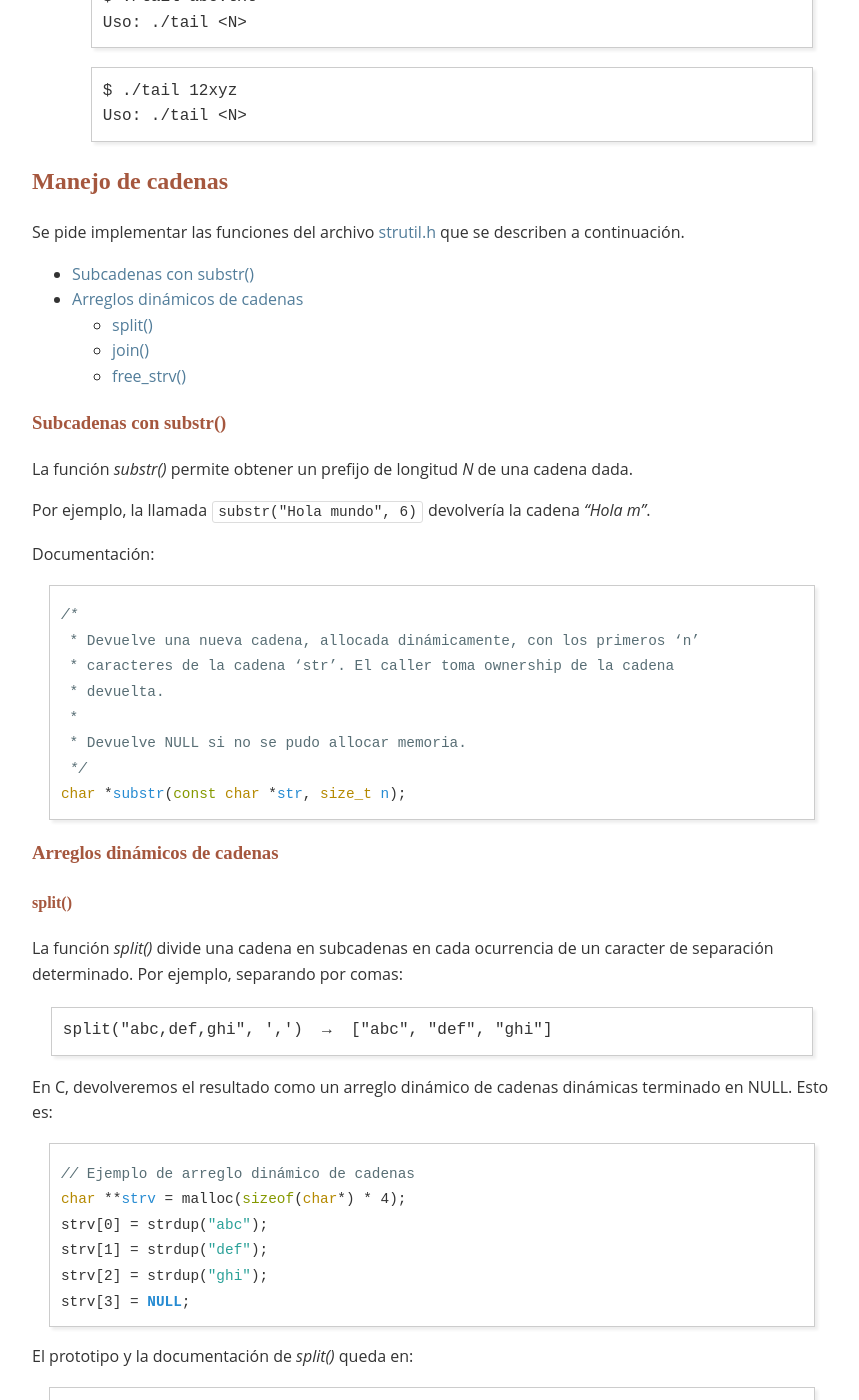
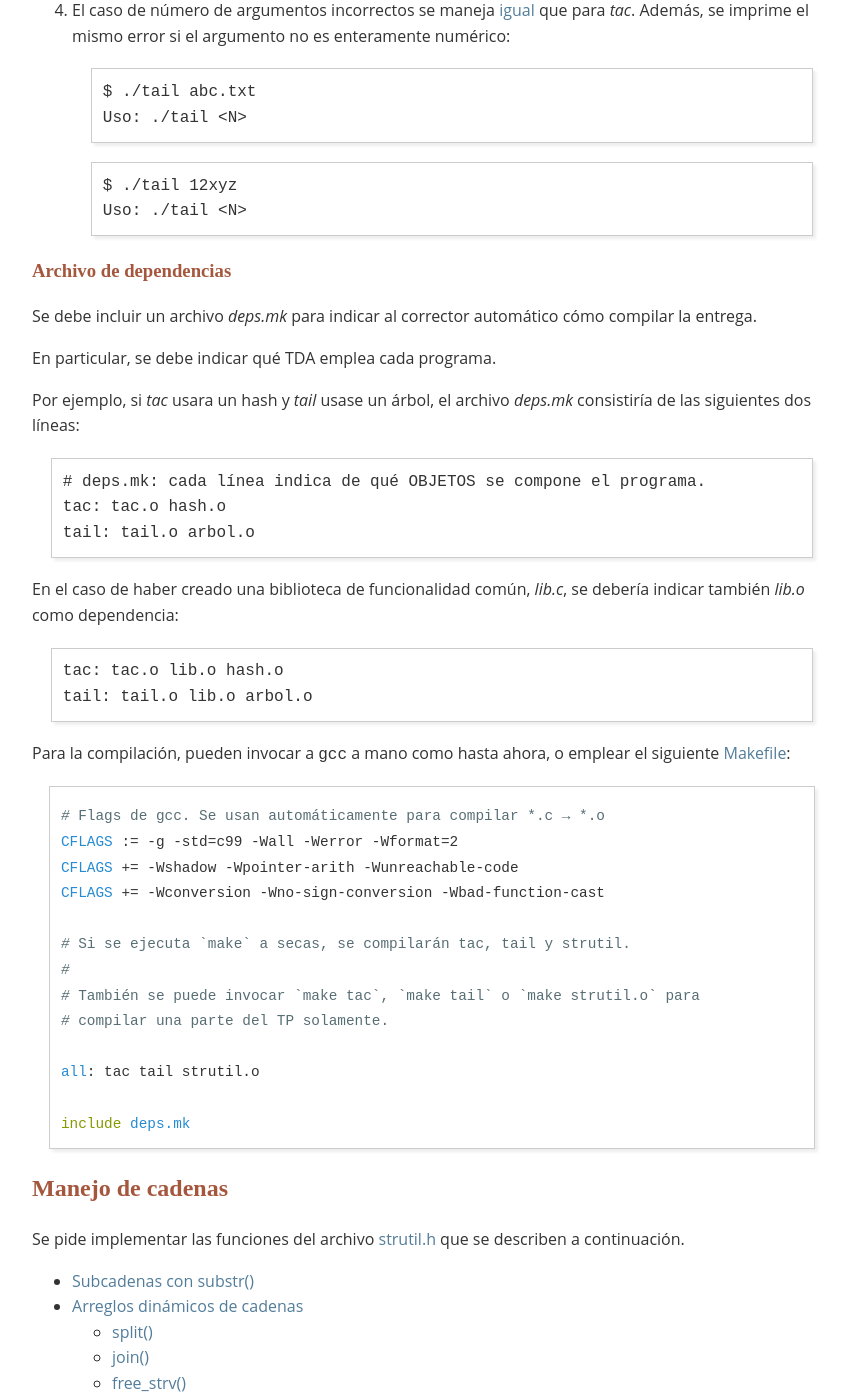
Before and after one commit to algoritmos-rw/algoritmos-rw.github.io, a Jekyll site: the page prog2/tp1/index.html, which Jekyll copies as it is, in a window 1280 px wide and 1400 px high, scrolled down 3806 px. Shown: the whole window, without its empty margins (128-987 px from the left). Built offline with Jekyll 4.4.1, drawn with Linux system fonts in a browser that asks for light colours; some of the changed text lies outside the part shown.

Commit message:
Actualizar prog2/tp1.

```diff
--- a/prog2/tp1/index.html
+++ b/prog2/tp1/index.html
@@ -1,7 +1,7 @@
 <!DOCTYPE html>
 <html>
 <head>
-<!-- 2016-04-19 Tue 08:04 -->
+<!-- 2016-04-23 Sat 06:59 -->
 <meta  charset="utf-8">
 <meta  name="viewport" content="width=device-width, initial-scale=1">
 <title>TP 1: manejo de archivos y cadenas</title>
@@ -144,17 +144,13 @@
 <div id="content">
 <h1 class="title">TP 1: manejo de archivos y cadenas</h1>
 <p>
-Este trabajo práctico consiste en tres partes separadas, que se entregarán en
-la <a href="mailto:tps.7541rw@gmail.com">casilla de TPs</a> en un único archivo ZIP.
+Este trabajo práctico consiste en tres partes separadas, con fecha de entrega <b>2
+de mayo de 2016</b>.
 </p>
 
 <p>
-Como de costumbre, el asunto del mail debe contener el nombre del TP (<b>“TP1”</b>) y
-el número de padrón del alumno.
-</p>
-
-<p>
-La entrega incluye, obligatoriamente, los siguientes archivos:
+La entrega incluye, obligatoriamente, un <a href="#orgtarget1">informe</a> y los siguientes archivos de
+código:
 </p>
 
 <ul class="org-ul">
@@ -165,7 +161,23 @@
 <li><i>strutil.c</i></li>
 
 <li><i>pila.c, cola.h</i> y <i>lista.c</i> (las implementaciones del alumno de estos TDA)</li>
+
+<li>un archivo <i>deps.mk</i> con las <a href="#orgheadline1">dependencias</a> del proyecto en formato make</li>
 </ul>
+
+<p>
+La entrega se realiza:
+</p>
+
+<ol class="org-ol">
+<li>por mail a la <a href="mailto:tps.7541rw@gmail.com">casilla de TPs</a>, código e informe en un único archivo ZIP. El
+asunto debe incluir el padrón del alumno (sin punto decimal) y nombre del
+TP (<i>TP1</i> en este caso).</li>
+
+<li>en papel durante la clase, tanto el informe como el código. El código se
+debe imprimir en fuente <code>monoespacio</code>; no se debe imprimir el código de los
+TDA.</li>
+</ol>
 
 <p>
 Se puede incluir otros archivos, por ejemplo <i>lib.h</i> y <i>lib.c</i> con funciones
@@ -176,18 +188,18 @@
 <h2>&Iacute;ndice</h2>
 <div id="text-table-of-contents">
 <ul>
-<li><a href="#orgheadline1">El programa <i>tac</i></a></li>
-<li><a href="#orgheadline2">El programa <i>tail</i></a></li>
-<li><a href="#orgheadline3">Manejo de cadenas</a></li>
-<li><a href="#orgheadline4">Makefile de ejemplo</a></li>
+<li><a href="#orgheadline2">El programa <i>tac</i></a></li>
+<li><a href="#orgheadline3">El programa <i>tail</i></a></li>
+<li><a href="#orgheadline4">Manejo de cadenas</a></li>
+<li><a href="#orgheadline5">Criterios de aprobación</a></li>
 </ul>
 </div>
 </div>
 
 
-<div id="outline-container-orgheadline1" class="outline-2">
-<h2 id="orgheadline1">El programa <i>tac</i></h2>
-<div class="outline-text-2" id="text-orgheadline1">
+<div id="outline-container-orgheadline2" class="outline-2">
+<h2 id="orgheadline2">El programa <i>tac</i></h2>
+<div class="outline-text-2" id="text-orgheadline2">
 <p>
 Se pide implementar una versión simplificada de la utilidad <a href="http://www.gnu.org/software/coreutils/manual/html_node/tac-invocation.html">tac</a> de Unix.
 </p>
@@ -212,9 +224,9 @@
 </pre>
 </div>
 
-<div id="outline-container-orgheadline5" class="outline-3">
-<h3 id="orgheadline5">Observaciones</h3>
-<div class="outline-text-3" id="text-orgheadline5">
+<div id="outline-container-orgheadline6" class="outline-3">
+<h3 id="orgheadline6">Observaciones</h3>
+<div class="outline-text-3" id="text-orgheadline6">
 <ol class="org-ol">
 <li>Se puede asumir que el tamaño del archivo es menor que la cantidad de
 memoria disponible. Por tanto, se permite almacenar todo el archivo en
@@ -231,7 +243,7 @@
 </pre></li>
 
 <li><p>
-<a id="orgtarget1"></a> En caso de no recibir ningún argumento, o recibir más de uno, el
+<a id="orgtarget2"></a> En caso de no recibir ningún argumento, o recibir más de uno, el
 programa también termina con código de salida 1, e imprime (también en
 <i>stderr</i>):
 </p>
@@ -249,9 +261,9 @@
 </div>
 </div>
 
-<div id="outline-container-orgheadline6" class="outline-3">
-<h3 id="orgheadline6">Implementación</h3>
-<div class="outline-text-3" id="text-orgheadline6">
+<div id="outline-container-orgheadline7" class="outline-3">
+<h3 id="orgheadline7">Implementación</h3>
+<div class="outline-text-3" id="text-orgheadline7">
 <p>
 El programa se puede implementar en unas 50 líneas de C:
 </p>
@@ -264,7 +276,7 @@
 </ol>
 
 <p>
-<a id="orgtarget2"></a>
+<a id="orgtarget3"></a>
 Para la lectura del archivo, se recomienda usar la función <a href="http://man7.org/linux/man-pages/man3/getline.3.html">getline()</a>:
 </p>
 
@@ -285,7 +297,7 @@
 
 <p>
 La reserva de memoria dinámica se consigue apuntando cada vez el parámetro
-<code>buffer</code> a NULL, y <code>capacidad</code> a 0:
+<tt>buffer</tt> a NULL, y <tt>capacidad</tt> a 0:
 </p>
 
 <div class="org-src-container">
@@ -301,7 +313,7 @@
 </div>
 
 <p>
-La función getline() se encuentra definida en <code>stdio.h</code>. Como es una función de
+La función getline() se encuentra definida en <tt>stdio.h</tt>. Como es una función de
 POSIX.1-2008, hay que declarar un identificador para indicar que lo queremos
 usar:
 </p>
@@ -318,9 +330,9 @@
 </div>
 
 
-<div id="outline-container-orgheadline2" class="outline-2">
-<h2 id="orgheadline2">El programa <i>tail</i></h2>
-<div class="outline-text-2" id="text-orgheadline2">
+<div id="outline-container-orgheadline3" class="outline-2">
+<h2 id="orgheadline3">El programa <i>tail</i></h2>
+<div class="outline-text-2" id="text-orgheadline3">
 <p>
 Se pide implementar una versión simplificada de la utilidad <a href="http://www.gnu.org/software/coreutils/manual/html_node/tail-invocation.html">tail</a> de Unix. <i>tail</i>
 imprime las últimas <i>N</i> lineas de un archivo, o de entrada estándar.
@@ -354,9 +366,9 @@
 </pre>
 </div>
 
-<div id="outline-container-orgheadline7" class="outline-3">
-<h3 id="orgheadline7">Observaciones</h3>
-<div class="outline-text-3" id="text-orgheadline7">
+<div id="outline-container-orgheadline8" class="outline-3">
+<h3 id="orgheadline8">Observaciones</h3>
+<div class="outline-text-3" id="text-orgheadline8">
 <ol class="org-ol">
 <li><p>
 No se permite almacenar todo el archivo en memoria. Se puede almacenar, como
@@ -368,8 +380,8 @@
 leída dos veces para averiguar el número de líneas primero.
 </p></li>
 
-<li>La función <a href="#orgtarget2">getline()</a> también sirve para leer de entrada estándar, usando la
-constante <code>stdin</code> como archivo.</li>
+<li>La función <a href="#orgtarget3">getline()</a> también sirve para leer de entrada estándar, usando la
+constante <tt>stdin</tt> como archivo.</li>
 
 <li><p>
 En caso de recibir como argumento un número <i>menor</i> que 0, el programa termina
@@ -382,7 +394,7 @@
 </pre></li>
 
 <li><p>
-El caso de número de argumentos incorrectos se maneja <a href="#orgtarget1">igual</a> que para <i>tac</i>.
+El caso de número de argumentos incorrectos se maneja <a href="#orgtarget2">igual</a> que para <i>tac</i>.
 Además, se imprime el mismo error si el argumento no es enteramente
 numérico:
 </p>
@@ -399,11 +411,71 @@
 </ol>
 </div>
 </div>
+
+
+<div id="outline-container-orgheadline1" class="outline-3">
+<h3 id="orgheadline1">Archivo de dependencias</h3>
+<div class="outline-text-3" id="text-orgheadline1">
+<p>
+Se debe incluir un archivo <i>deps.mk</i> para indicar al corrector automático cómo
+compilar la entrega.
+</p>
+
+<p>
+En particular, se debe indicar qué TDA emplea cada programa.
+</p>
+
+<p>
+Por ejemplo, si <i>tac</i> usara un hash y <i>tail</i> usase un árbol, el archivo <i>deps.mk</i>
+consistiría de las siguientes dos líneas:
+</p>
+
+<pre class="example">
+# deps.mk: cada línea indica de qué OBJETOS se compone el programa.
+tac: tac.o hash.o
+tail: tail.o arbol.o
+</pre>
+
+<p>
+En el caso de haber creado una biblioteca de funcionalidad común, <i>lib.c</i>, se
+debería indicar también <i>lib.o</i> como dependencia:
+</p>
+
+<pre class="example">
+tac: tac.o lib.o hash.o
+tail: tail.o lib.o arbol.o
+</pre>
+
+<p>
+Para la compilación, pueden invocar a <tt>gcc</tt> a mano como hasta ahora, o emplear el
+siguiente <a href="Makefile">Makefile</a>:
+</p>
+
+<div class="org-src-container">
+
+<pre class="src src-makefile"><span style="color: #586e75; font-style: italic;"># </span><span style="color: #586e75;">Flags de gcc. Se usan autom&#225;ticamente para compilar *.c &#8594; *.o</span>
+<span style="color: #268bd2;">CFLAGS</span> := -g -std=c99 -Wall -Werror -Wformat=2
+<span style="color: #268bd2;">CFLAGS</span> += -Wshadow -Wpointer-arith -Wunreachable-code
+<span style="color: #268bd2;">CFLAGS</span> += -Wconversion -Wno-sign-conversion -Wbad-function-cast
+
+<span style="color: #586e75; font-style: italic;"># </span><span style="color: #586e75;">Si se ejecuta `make` a secas, se compilar&#225;n tac, tail y strutil.</span>
+<span style="color: #586e75; font-style: italic;">#</span>
+<span style="color: #586e75; font-style: italic;"># </span><span style="color: #586e75;">Tambi&#233;n se puede invocar `make tac`, `make tail` o `make strutil.o` para</span>
+<span style="color: #586e75; font-style: italic;"># </span><span style="color: #586e75;">compilar una parte del TP solamente.</span>
+
+<span style="color: #268bd2;">all</span>: tac tail strutil.o
+
+<span style="color: #859900;">include</span> <span style="color: #268bd2;">deps.mk</span>
+</pre>
+</div>
+</div>
+</div>
 </div>
 
-<div id="outline-container-orgheadline3" class="outline-2">
-<h2 id="orgheadline3">Manejo de cadenas</h2>
-<div class="outline-text-2" id="text-orgheadline3">
+
+<div id="outline-container-orgheadline4" class="outline-2">
+<h2 id="orgheadline4">Manejo de cadenas</h2>
+<div class="outline-text-2" id="text-orgheadline4">
 <p>
 Se pide implementar las funciones del archivo <a href="strutil.h">strutil.h</a> que se describen a
 continuación.
@@ -411,12 +483,12 @@
 
 <div id="text-table-of-contents">
 <ul>
-<li><a href="#orgheadline8">Subcadenas con substr()</a></li>
-<li><a href="#orgheadline9">Arreglos dinámicos de cadenas</a>
+<li><a href="#orgheadline9">Subcadenas con substr()</a></li>
+<li><a href="#orgheadline10">Arreglos dinámicos de cadenas</a>
 <ul>
-<li><a href="#orgheadline10">split()</a></li>
-<li><a href="#orgheadline11">join()</a></li>
-<li><a href="#orgheadline12">free_strv()</a></li>
+<li><a href="#orgheadline11">split()</a></li>
+<li><a href="#orgheadline12">join()</a></li>
+<li><a href="#orgheadline13">free_strv()</a></li>
 </ul>
 </li>
 </ul>
@@ -424,9 +496,9 @@
 </div>
 
 
-<div id="outline-container-orgheadline8" class="outline-3">
-<h3 id="orgheadline8">Subcadenas con substr()</h3>
-<div class="outline-text-3" id="text-orgheadline8">
+<div id="outline-container-orgheadline9" class="outline-3">
+<h3 id="orgheadline9">Subcadenas con substr()</h3>
+<div class="outline-text-3" id="text-orgheadline9">
 <p>
 La función <i>substr()</i> permite obtener un prefijo de longitud <i>N</i> de una cadena
 dada.
@@ -456,12 +528,12 @@
 </div>
 
 
-<div id="outline-container-orgheadline9" class="outline-3">
-<h3 id="orgheadline9">Arreglos dinámicos de cadenas</h3>
-<div class="outline-text-3" id="text-orgheadline9">
-</div><div id="outline-container-orgheadline10" class="outline-4">
-<h4 id="orgheadline10">split()</h4>
-<div class="outline-text-4" id="text-orgheadline10">
+<div id="outline-container-orgheadline10" class="outline-3">
+<h3 id="orgheadline10">Arreglos dinámicos de cadenas</h3>
+<div class="outline-text-3" id="text-orgheadline10">
+</div><div id="outline-container-orgheadline11" class="outline-4">
+<h4 id="orgheadline11">split()</h4>
+<div class="outline-text-4" id="text-orgheadline11">
 <p>
 La función <i>split()</i> divide una cadena en subcadenas en cada ocurrencia de un
 caracter de separación determinado. Por ejemplo, separando por comas:
@@ -521,9 +593,9 @@
 </div>
 
 
-<div id="outline-container-orgheadline11" class="outline-4">
-<h4 id="orgheadline11">join()</h4>
-<div class="outline-text-4" id="text-orgheadline11">
+<div id="outline-container-orgheadline12" class="outline-4">
+<h4 id="orgheadline12">join()</h4>
+<div class="outline-text-4" id="text-orgheadline12">
 <p>
 La función <i>join()</i> es la inversa de <i>split()</i>. Concatena un arreglo de cadenas
 terminado en NULL mediante un caracter de separación:
@@ -560,9 +632,9 @@
 </div>
 
 
-<div id="outline-container-orgheadline12" class="outline-4">
-<h4 id="orgheadline12">free_strv()</h4>
-<div class="outline-text-4" id="text-orgheadline12">
+<div id="outline-container-orgheadline13" class="outline-4">
+<h4 id="orgheadline13">free_strv()</h4>
+<div class="outline-text-4" id="text-orgheadline13">
 <p>
 <i>free_strv()</i> libera la memoria asociada con un arreglo dinámico de cadenas
 dinámicas:
@@ -582,44 +654,25 @@
 </div>
 
 
-<div id="outline-container-orgheadline4" class="outline-2">
-<h2 id="orgheadline4">Makefile de ejemplo</h2>
-<div class="outline-text-2" id="text-orgheadline4">
+<div id="outline-container-orgheadline5" class="outline-2">
+<h2 id="orgheadline5">Criterios de aprobación</h2>
+<div class="outline-text-2" id="text-orgheadline5">
 <p>
-Pueden usar el siguiente <a href="Makefile">Makefile</a> para compilar el TP:
+El código entregado debe ser claro y legible y ajustarse a las especificaciones
+de la consigna. Debe compilar sin advertencias y correr sin errores de memoria.
 </p>
 
-<div class="org-src-container">
+<p>
+<a id="orgtarget1"></a>
+El informe deberá consistir de las siguientes partes:
+</p>
 
-<pre class="src src-makefile"><span style="color: #586e75; font-style: italic;"># </span><span style="color: #586e75;">Flags de gcc. Se usan autom&#225;ticamente para compilar *.c &#8594; *.o</span>
-<span style="color: #268bd2;">CFLAGS</span> := -g -std=c99 -Wall -Werror -Wformat=2 -MMD
-<span style="color: #268bd2;">CFLAGS</span> += -Wshadow -Wpointer-arith -Wunreachable-code
-<span style="color: #268bd2;">CFLAGS</span> += -Wconversion -Wno-sign-conversion -Wbad-function-cast
+<ul class="org-ul">
+<li>carátula con los datos personales del alumno y el ayudante asignado.</li>
 
-<span style="color: #586e75; font-style: italic;"># </span><span style="color: #586e75;">Si se ejecuta `make` a secas, se compilar&#225;n tac, tail y strutil.</span>
-<span style="color: #268bd2;">all</span>: tac tail strutil.o
-
-<span style="color: #586e75; font-style: italic;"># </span><span style="color: #586e75;">Se puede escribir `make tac`, `make tail` o `make strutil.o` para compilar</span>
-<span style="color: #586e75; font-style: italic;"># </span><span style="color: #586e75;">una parte del TP solamente.</span>
-<span style="color: #268bd2;">tac</span>: tac.o
-<span style="color: #268bd2;">tail</span>: tail.o
-
-<span style="color: #586e75; font-style: italic;"># </span><span style="color: #586e75;">Si tac o tail usan un TDA, se debe especificar bien en las lineas anteriores,</span>
-<span style="color: #586e75; font-style: italic;"># </span><span style="color: #586e75;">bien aqu&#237;. Ejemplos:</span>
-
-<span style="color: #586e75; font-style: italic;"># </span><span style="color: #586e75;">tac: cola.o</span>
-<span style="color: #586e75; font-style: italic;"># </span><span style="color: #586e75;">tac: pila.o</span>
-<span style="color: #586e75; font-style: italic;"># </span><span style="color: #586e75;">tail: lista.o</span>
-<span style="color: #586e75; font-style: italic;"># </span><span style="color: #586e75;">tail: cola.o</span>
-
-<span style="color: #268bd2;">clean</span>::
-        rm -f tac tail *.o *.d
-
--include $(<span style="color: #268bd2;">SRCS</span>:<span style="color: #268bd2;">%.c</span>=%.d)
-
-<span style="color: #268bd2;">.PHONY</span>: all clean
-</pre>
-</div>
+<li>análisis y diseño de la solución, en particular: algoritmos y estructuras
+de datos utilizados; orden de ejecución de cada programa o función.</li>
+</ul>
 </div>
 </div>
 </div>
```
